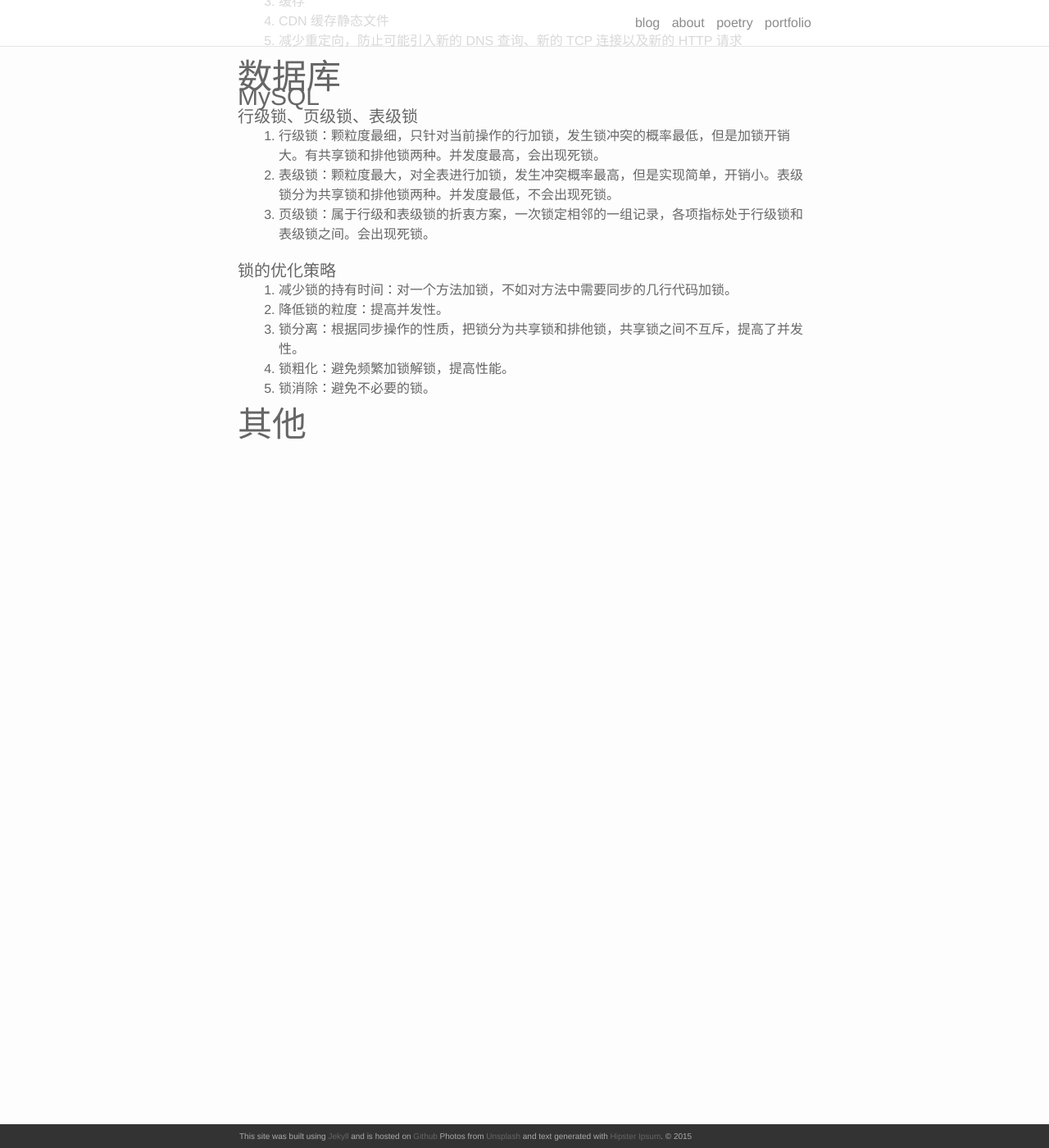
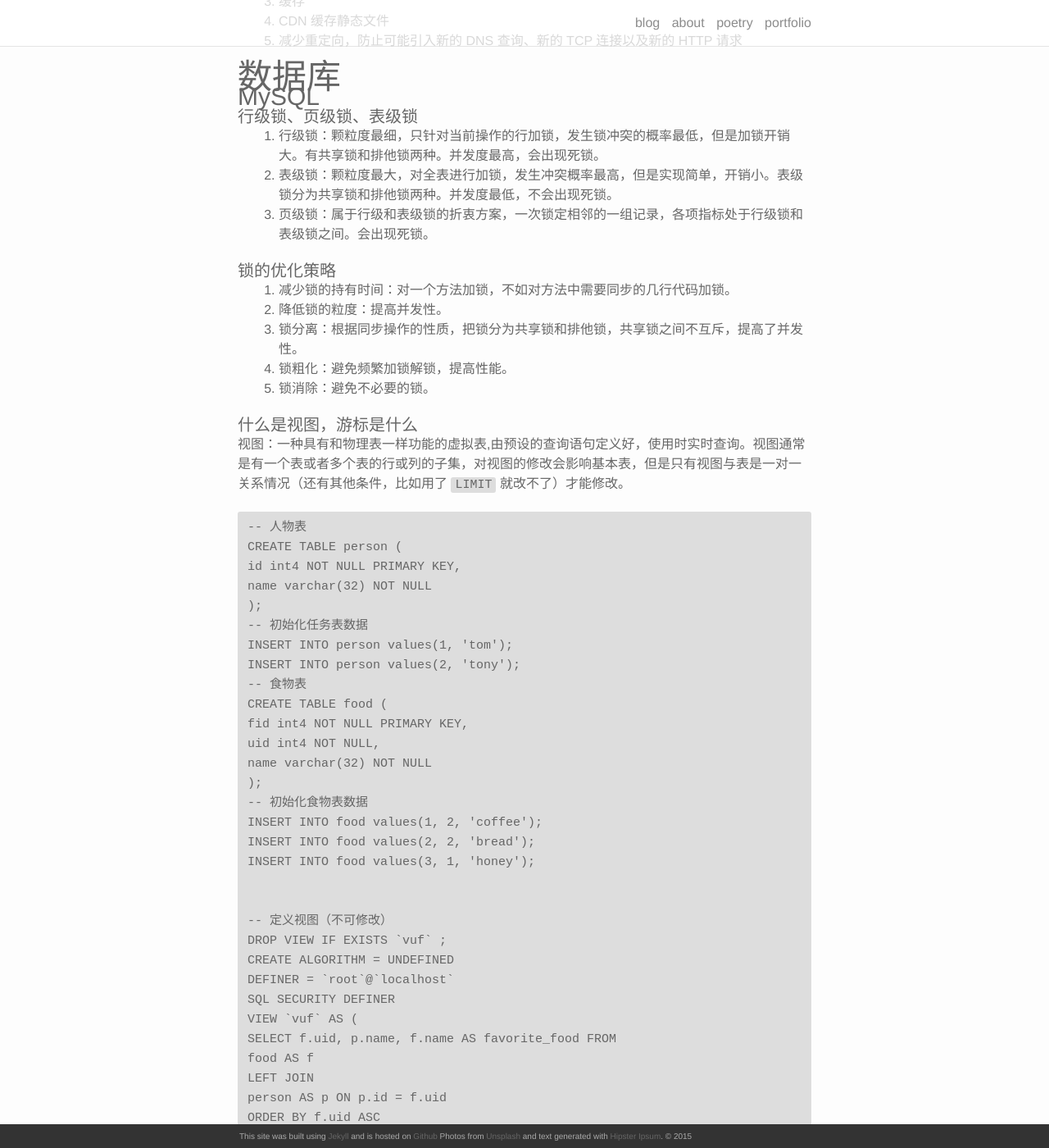
Before and after one commit to akmissxt/blog, a Jekyll site: the page built from _posts/2021-04-05-面试复习.markdown, in a window 1280 px wide and 1400 px high, scrolled down 2767 px. Shown: the whole window at 82% size. Built offline with Jekyll 4.4.1, drawn with Linux system fonts in a browser that asks for light colours; nearby versions of some CDN libraries; our own code applies the rules of GitHub Pages for plain Markdown files; some of the changed text lies outside the part shown.

Commit message:
update(面试复习): 视图和游标

````diff
--- a/_posts/2021-04-05-面试复习.markdown
+++ b/_posts/2021-04-05-面试复习.markdown
@@ -112,4 +112,52 @@ HTTPS 是 HTTP 的安全版本，通过加入 SSL/TCL 传输层安全协议，
 4. 锁粗化：避免频繁加锁解锁，提高性能。
 5. 锁消除：避免不必要的锁。
 
+#### 什么是视图，游标是什么
+视图：一种具有和物理表一样功能的虚拟表,由预设的查询语句定义好，使用时实时查询。视图通常是有一个表或者多个表的行或列的子集，对视图的修改会影响基本表，但是只有视图与表是一对一关系情况（还有其他条件，比如用了 `LIMIT` 就改不了）才能修改。
+```SQL
+-- 人物表
+CREATE TABLE person (
+id int4 NOT NULL PRIMARY KEY,
+name varchar(32) NOT NULL
+);
+-- 初始化任务表数据
+INSERT INTO person values(1, 'tom');
+INSERT INTO person values(2, 'tony');
+-- 食物表
+CREATE TABLE food (
+fid int4 NOT NULL PRIMARY KEY,
+uid int4 NOT NULL,
+name varchar(32) NOT NULL
+);
+-- 初始化食物表数据
+INSERT INTO food values(1, 2, 'coffee');
+INSERT INTO food values(2, 2, 'bread');
+INSERT INTO food values(3, 1, 'honey');
+
+
+-- 定义视图（不可修改）
+DROP VIEW IF EXISTS `vuf` ;
+CREATE ALGORITHM = UNDEFINED
+DEFINER = `root`@`localhost`
+SQL SECURITY DEFINER
+VIEW `vuf` AS (
+SELECT f.uid, p.name, f.name AS favorite_food FROM
+food AS f
+LEFT JOIN
+person AS p ON p.id = f.uid
+ORDER BY f.uid ASC
+);
+
+-- 定义视图（可修改），但是在查询条件加上 LIMIT 的话也会禁止修改
+DROP VIEW IF EXISTS `vu` ;
+CREATE ALGORITHM = UNDEFINED
+DEFINER = `root`@`localhost`
+SQL SECURITY DEFINER
+VIEW `vuu` AS (
+SELECT id, name FROM person WHERE id = 1
+);
+```
+
+游标：一种能从包含多条结果集中提取其中一条进行处理的机制。
+
 ## 其他
````
